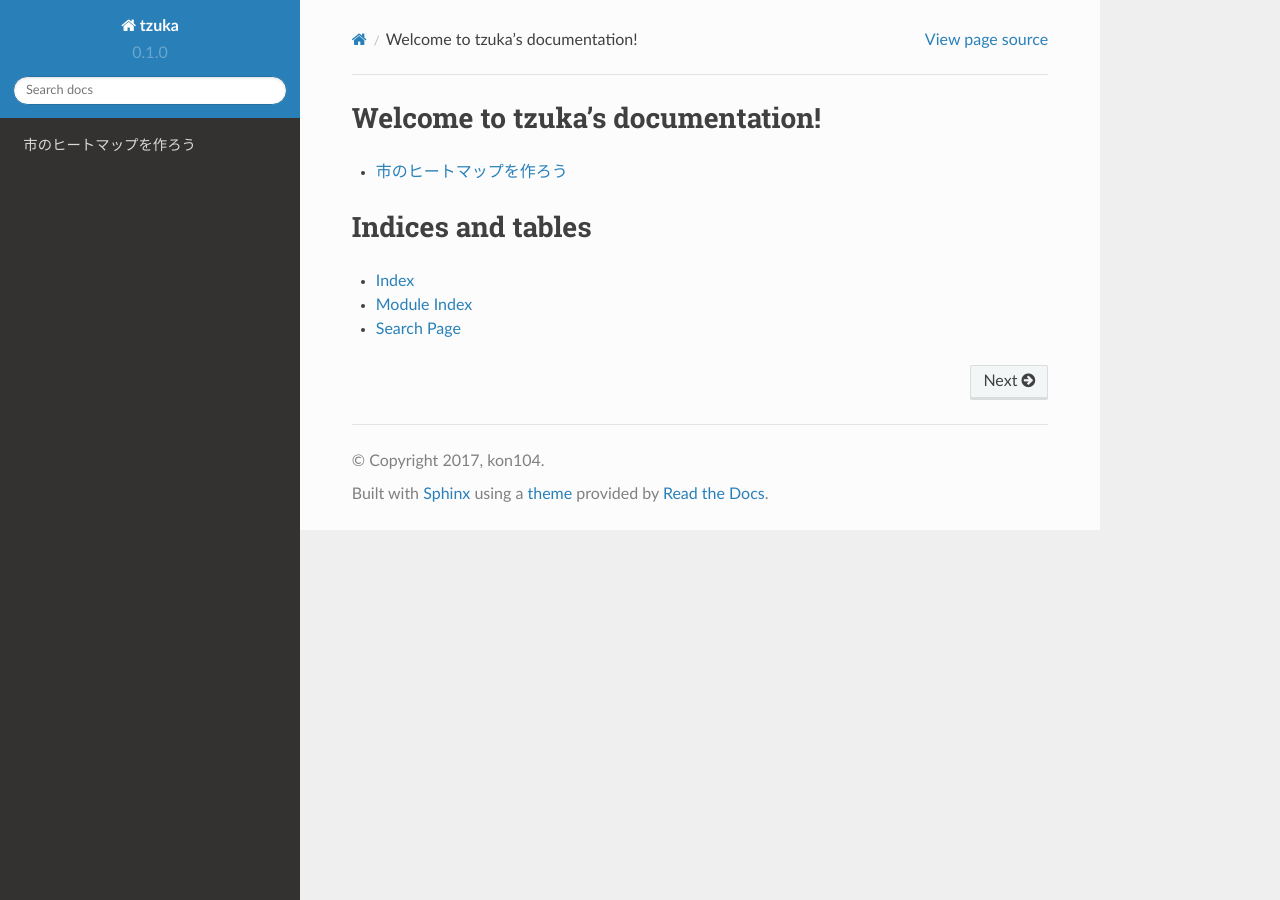
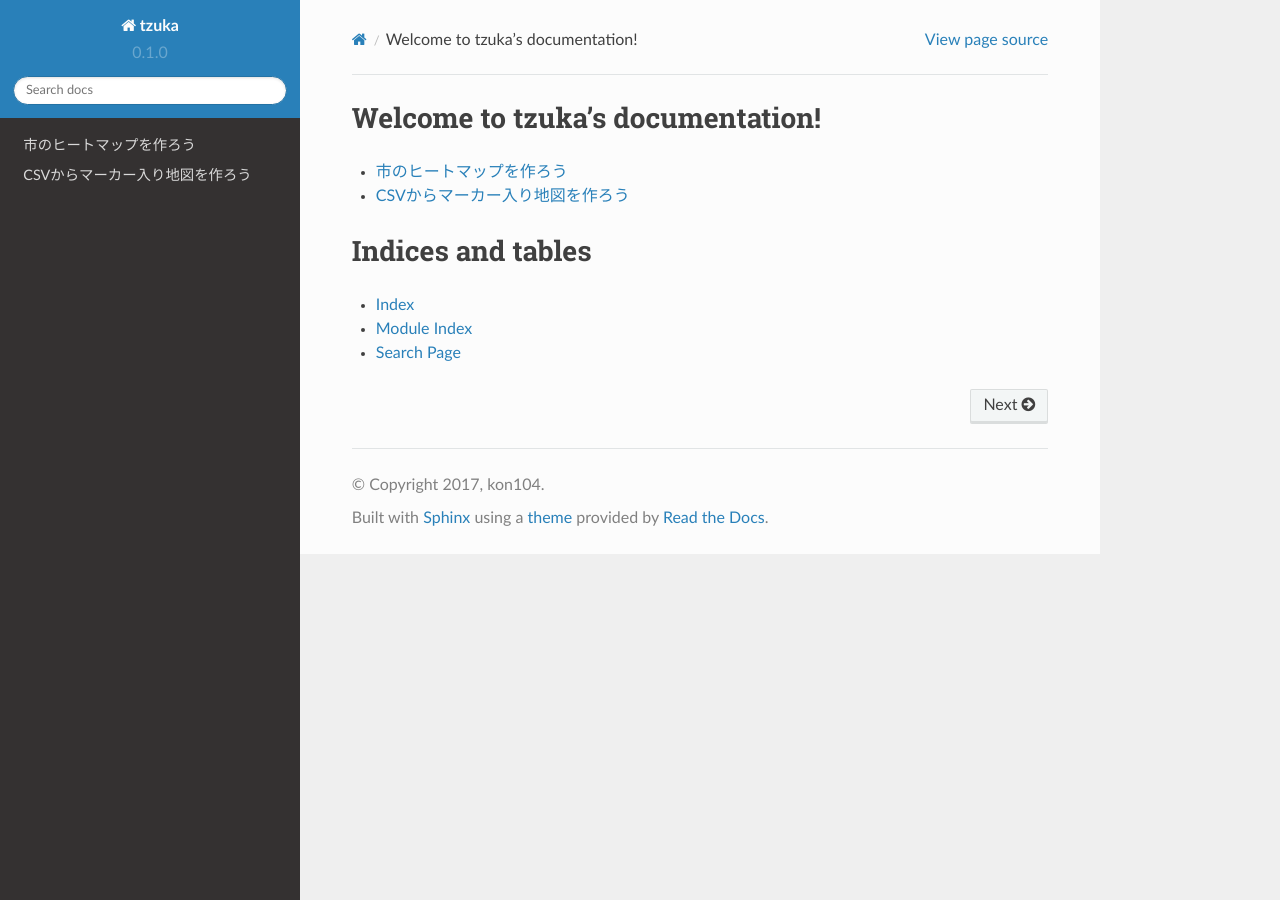
Before and after one commit to kon104/tzuka, a Sphinx documentation site: the page built from docs/index.rst, in a window 1280 px wide. Built offline with Sphinx 7.4.7 and the Read the Docs theme 2.0.0, drawn with Linux system fonts in a browser that asks for light colours; some of the changed lines change nothing that is shown.

Commit message:
modified the documents

```diff
--- a/docs/csv2marker.rst
+++ b/docs/csv2marker.rst
@@ -1,5 +1,5 @@
 ===================================
-非プログラマーでもCSVから地図へマーカー
+CSVからマーカー入り地図を作ろう
 ===================================
 
 あいうえお
@@ -8,8 +8,25 @@
    :maxdepth: 2
 
 
-取り急ぎ画像を貼り付け
+作成手順(取り急ぎ画像を貼り付け)
 =====================
+
+
+マイマップを作成する
+--------------------
+
+.. image:: ./image/csv2marker/gmap-1stview.png
+
+.. image:: ./image/csv2marker/gmap-init_menu.png
+.. image:: ./image/csv2marker/gmap-init_myplace.png
+.. image:: ./image/csv2marker/gmap-init_mymap.png
+
+.. image:: ./image/csv2marker/gmap-mymap-title_1no.png
+.. image:: ./image/csv2marker/gmap-mymap-title-2type.png
+.. image:: ./image/csv2marker/gmap-mymap-titled.png
+
+CSVからマーカーを配置する
+-------------------------
 
 .. image:: ./image/csv2marker/gmap-1layer-01import.png
 .. image:: ./image/csv2marker/gmap-1layer-02location.png
@@ -19,23 +36,37 @@
 .. image:: ./image/csv2marker/gmap-1layer-13name_style.png
 .. image:: ./image/csv2marker/gmap-1layer-14color.png
 .. image:: ./image/csv2marker/gmap-1layer-99completed.png
-.. image:: ./image/csv2marker/gmap-1stview.png
+
+
+ホームページのTABLEタグからマーカーを配置する
+---------------------------------------------
+
+TABLEタグからSpread Sheetへデータ化する
+^^^^^^^^^^^^^^^^^^^^^^^^^^^^^^^^^^^^^^^^^^^^^^
+
+.. image:: ./image/csv2marker/spsheet-00create.png
+.. image:: ./image/csv2marker/spsheet-01named.png
+.. image:: ./image/csv2marker/spsheet-02importhtml.png
+.. image:: ./image/csv2marker/spsheet-03loaded.png
+
+Spread Sheetからマーカー化する
+^^^^^^^^^^^^^^^^^^^^^^^^^^^^^^
+
 .. image:: ./image/csv2marker/gmap-2layer-01added.png
 .. image:: ./image/csv2marker/gmap-2layer-11import.png
 .. image:: ./image/csv2marker/gmap-2layer-12location.png
 .. image:: ./image/csv2marker/gmap-2layer-21completed.png
+
+マイマップが完成
+----------------
+
+.. image:: ./image/csv2marker/gmap-myplace-added.png
+
+埋め込み用のURLを取得する
+-------------------------
+
+.. image:: ./image/csv2marker/gmap-mymap_share_setting.png
+.. image:: ./image/csv2marker/gmap-mymap_share_url.png
+
 .. image:: ./image/csv2marker/gmap-embed_00menu.png
 .. image:: ./image/csv2marker/gmap-embed_01menu.png
-.. image:: ./image/csv2marker/gmap-init_menu.png
-.. image:: ./image/csv2marker/gmap-init_mymap.png
-.. image:: ./image/csv2marker/gmap-init_myplace.png
-.. image:: ./image/csv2marker/gmap-mymap-title-2type.png
-.. image:: ./image/csv2marker/gmap-mymap-title_1no.png
-.. image:: ./image/csv2marker/gmap-mymap-titled.png
-.. image:: ./image/csv2marker/gmap-mymap_share_setting.png
-.. image:: ./image/csv2marker/gmap-mymap_share_url.png
-.. image:: ./image/csv2marker/gmap-myplace-added.png
-.. image:: ./image/csv2marker/spsheet-00create.png
-.. image:: ./image/csv2marker/spsheet-01named.png
-.. image:: ./image/csv2marker/spsheet-02importhtml.png
-.. image:: ./image/csv2marker/spsheet-03loaded.png
--- a/docs/index.rst
+++ b/docs/index.rst
@@ -10,6 +10,7 @@
    :maxdepth: 1
 
    qgis-heatmap
+   csv2marker
 
 Indices and tables
 ==================
```
